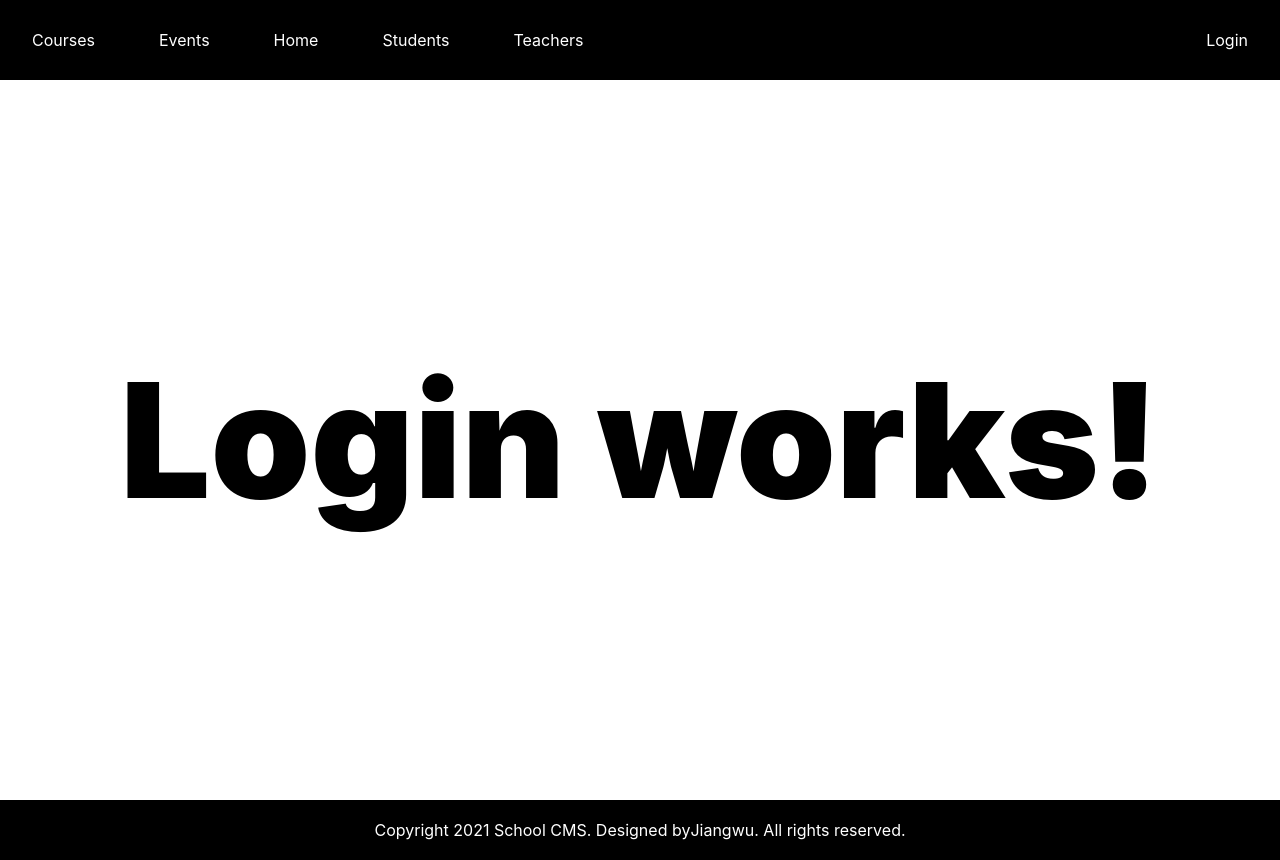
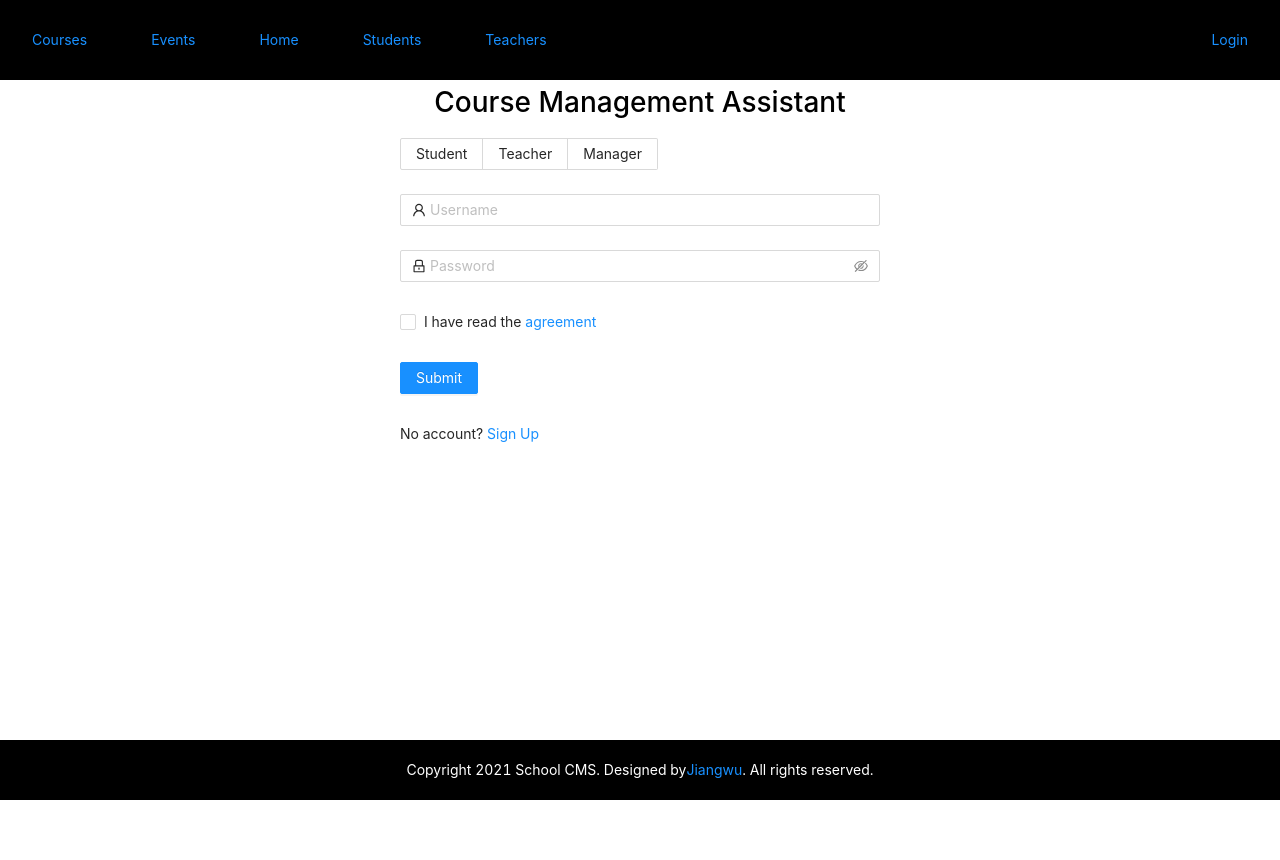
Before and after one commit to jiangwu0228/wu-cms, a Next.js app in the folder school/: page /login in a window 1280 px wide. After the commit the page ends 800 px from the top, so only its background shows below. Built offline with nearby package versions, Linux system fonts and the light colour scheme.

Commit message:
basic layout for login

```diff
--- a/school/components/layout/Footer.js
+++ b/school/components/layout/Footer.js
@@ -7,6 +7,9 @@ const FooterSection = styled.div`
   display: flex;
   justify-content: center;
   align-items: center;
+  position:absolute;
+  bottom:0;
+  width:100%;
 `;
 
 const Footer = () => {
--- a/school/pages/login/index.js
+++ b/school/pages/login/index.js
@@ -1,30 +1,141 @@
-import Head from 'next/head';
-import styled from 'styled-components';
+import Head from "next/head";
+import styled from "styled-components";
+import React, { useState } from "react";
+import { Form, Input, Button, Radio, Checkbox } from "antd";
+import { UserOutlined, LockOutlined } from "@ant-design/icons";
+import "antd/dist/antd.css";
 
-const Main = styled.div`
-  height: 90vh;
+const FormWarp = styled.div`
+  max-width: 30rem;
+  margin: auto;
+`;
+
+const Heading = styled.h1`
   display: flex;
   justify-content: center;
   align-items: center;
-  background: #fff;
+  color: #000;
 `;
 
-const Heading = styled.h1`
-  color: #000;
-  font-size: 10rem;
-  font-weight: 900;
-`;
+function Login() {
+  const [form] = Form.useForm();
+  const [formLayout, setFormLayout] = useState("horizontal");
 
-export default function Login() {
+  const onFormLayoutChange = ({ layout }) => {
+    setFormLayout(layout);
+  };
+
+  const formItemLayout =
+    formLayout === "horizontal"
+      ? {
+          wrapperCol: {
+            span: 24,
+          },
+        }
+      : null;
+
+  const tailFormItemLayout = {
+    wrapperCol: {
+      span: 24,
+      offset: 0,
+    },
+  };
+
+  const buttonItemLayout =
+    formLayout === "horizontal"
+      ? {
+          wrapperCol: {
+            span: 24,
+            offset: 0,
+          },
+        }
+      : null;
+
   return (
     <>
       <Head>
         <title>Login</title>
-        <link rel='icon' href='/favicon.ico' />
+        <link rel="icon" href="/favicon.ico" />
       </Head>
-      <Main>
-        <Heading>Login works!</Heading>
-      </Main>
+      <Heading>Course Management Assistant</Heading>
+      <FormWarp>
+        <Form
+          {...formItemLayout}
+          layout={formLayout}
+          form={form}
+          initialValues={{
+            layout: formLayout,
+          }}
+          onValuesChange={onFormLayoutChange}
+        >
+          <Form.Item name="layout">
+            <Radio.Group value={formLayout}>
+              <Radio.Button value="Student">Student</Radio.Button>
+              <Radio.Button value="Teacher">Teacher</Radio.Button>
+              <Radio.Button value="Manager">Manager</Radio.Button>
+            </Radio.Group>
+          </Form.Item>
+          <Form.Item
+            name="email"
+            rules={[
+              {
+                type: "email",
+                message: "The input is not valid E-mail!",
+              },
+              {
+                required: true,
+                message: "Please input your E-mail!",
+              },
+            ]}
+          >
+            <Input
+              prefix={<UserOutlined className="site-form-item-icon" />}
+              placeholder="Username"
+            />
+          </Form.Item>
+          <Form.Item
+            name="password"
+            rules={[
+              {
+                required: true,
+                message: "Please input your password!",
+              },
+            ]}
+            hasFeedback
+          >
+            <Input.Password
+              prefix={<LockOutlined className="site-form-item-icon" />}
+              type="password"
+              placeholder="Password"
+            />
+          </Form.Item>
+          <Form.Item
+            name="agreement"
+            valuePropName="checked"
+            rules={[
+              {
+                validator: (_, value) =>
+                  value
+                    ? Promise.resolve()
+                    : Promise.reject(new Error("Should accept agreement")),
+              },
+            ]}
+            {...tailFormItemLayout}
+          >
+            <Checkbox>
+              I have read the <a href="">agreement</a>
+            </Checkbox>
+          </Form.Item>
+          <Form.Item {...buttonItemLayout}>
+            <Button type="primary">Submit</Button>
+          </Form.Item>
+          <Form.Item {...buttonItemLayout}>
+            No account? <a href="/SignUp"> Sign Up</a>
+          </Form.Item>
+        </Form>
+      </FormWarp>
     </>
   );
 }
+
+export default Login;
```
